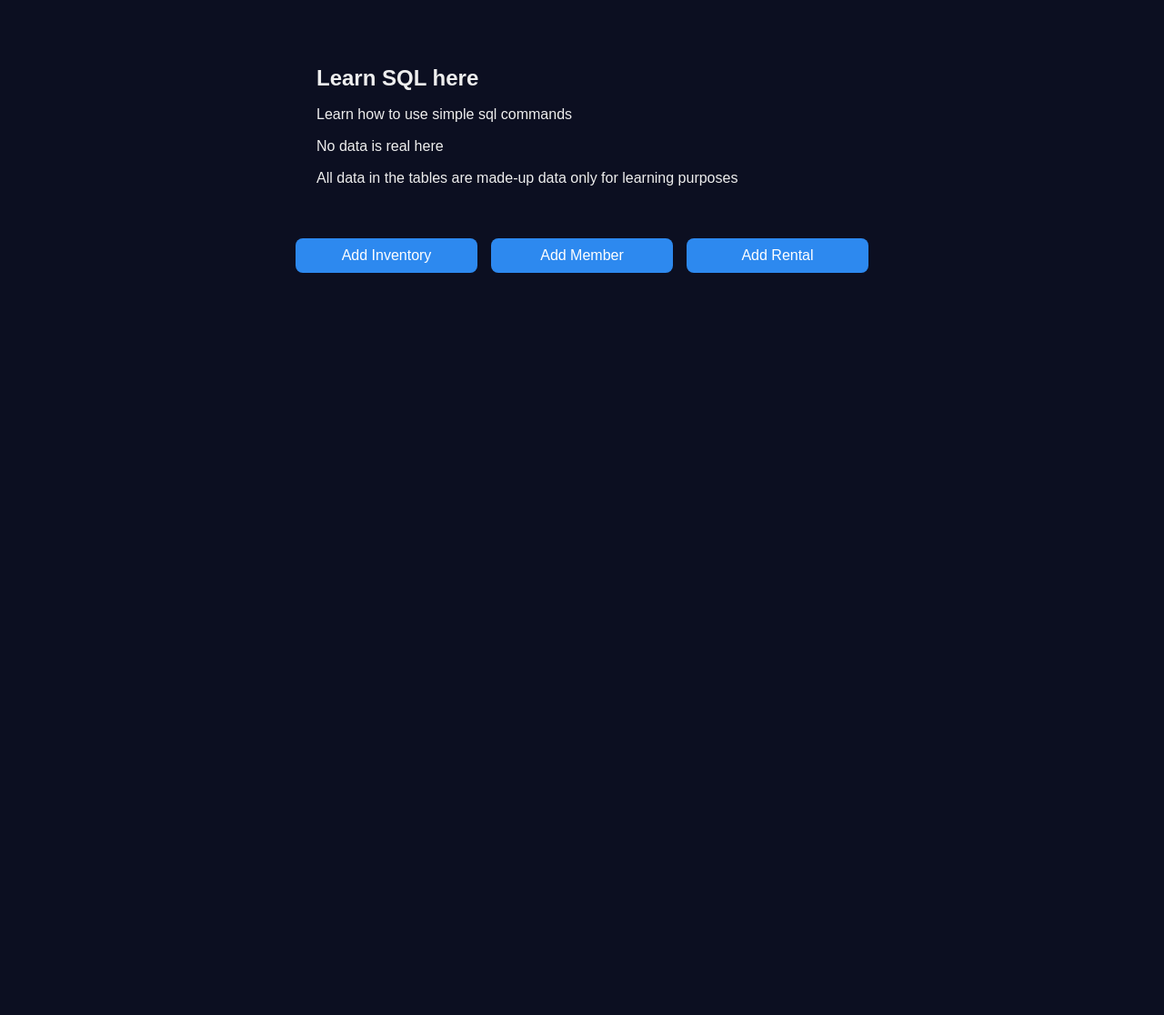
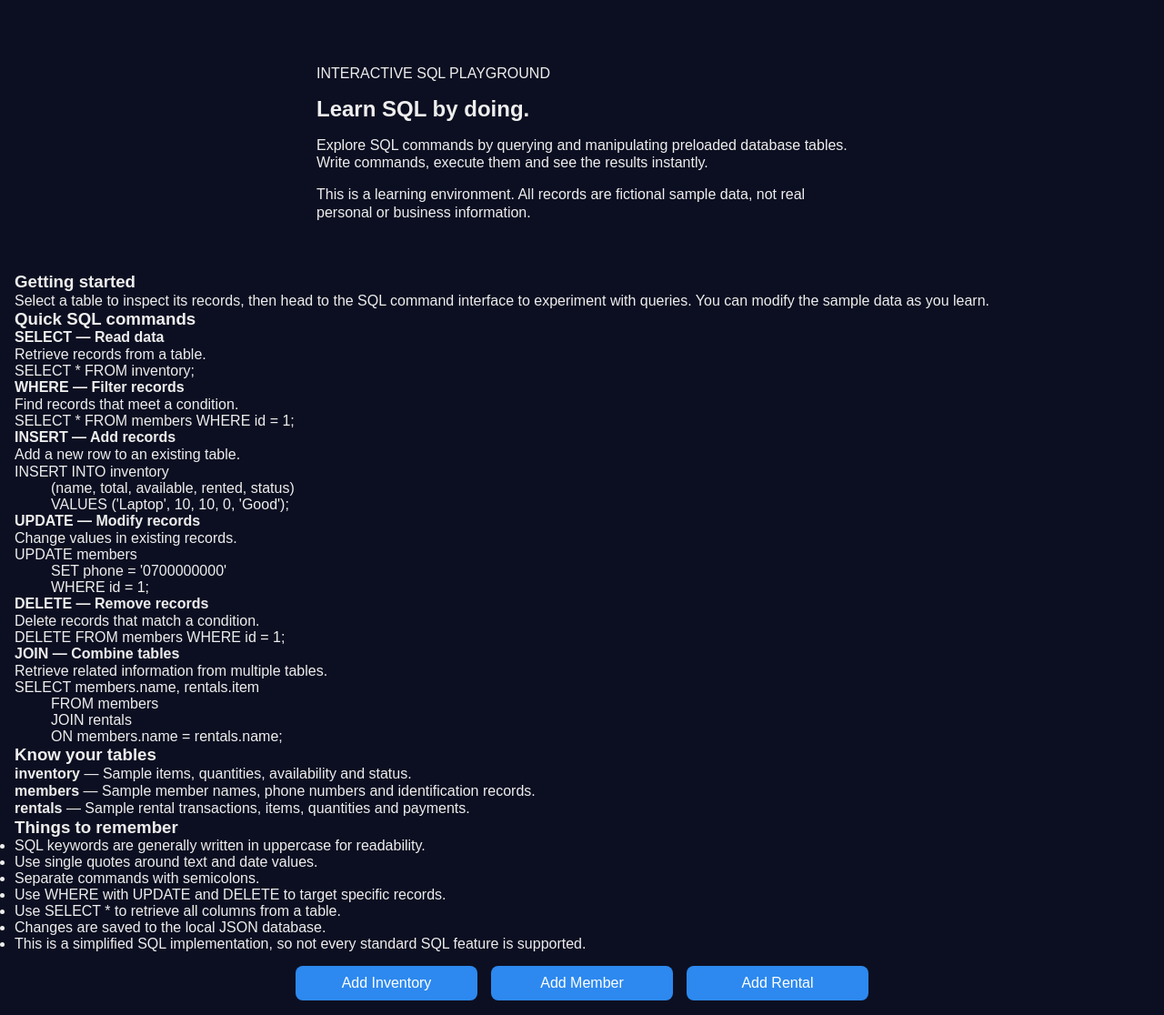
Before and after one commit to kypchumba/amani-mini-RDBMS, a Flask app: page / in a window 1280 px wide. Shown: the part 49-1165 px from the top of the page at 91% size. Before the commit the page ends 349 px from the top, so only its background shows below. Run offline with Flask 3, Linux system fonts and the light colour scheme; parts of the project's set-up code (start-up, migrations or seed data) failed here and were passed over.

Commit message:
Improve the dashboard UI

```diff
--- a/templates/index.html
+++ b/templates/index.html
@@ -29,17 +29,112 @@
          <section id="dashboard" class="view active">
 
              <div class="cards">
-                <h2>Learn SQL here</h2>
-                <p>Learn how to use simple sql commands</p>
-                <p>No data is real here</p>
-                <p>All data in the tables are made-up data only for learning purposes</p>
+                 <span class="eyebrow">INTERACTIVE SQL PLAYGROUND</span>
+
+                 <h2>Learn SQL by doing.</h2>
+
+                 <p>
+                     Explore SQL commands by querying and manipulating
+                     preloaded database tables. Write commands, execute
+                     them and see the results instantly.
+                 </p>
+
+                 <p>
+                     This is a learning environment. All records are
+                     fictional sample data, not real personal or business
+                     information.
+                 </p>
+             </div>
+
+             <div class="panel">
+                 <h3>Getting started</h3>
+                 <p>
+                     Select a table to inspect its records, then head to
+                     the SQL command interface to experiment with queries.
+                     You can modify the sample data as you learn.
+                 </p>
+
+                 <h3>Quick SQL commands</h3>
+
+                 <div class="command-list">
+
+                     <div class="command">
+                         <h4>SELECT — Read data</h4>
+                         <p>Retrieve records from a table.</p>
+                         <pre><code>SELECT * FROM inventory;</code></pre>
+                     </div>
+
+                     <div class="command">
+                         <h4>WHERE — Filter records</h4>
+                         <p>Find records that meet a condition.</p>
+                         <pre><code>SELECT * FROM members WHERE id = 1;</code></pre>
+                     </div>
+
+                     <div class="command">
+                         <h4>INSERT — Add records</h4>
+                         <p>Add a new row to an existing table.</p>
+                         <pre><code>INSERT INTO inventory
+         (name, total, available, rented, status)
+         VALUES ('Laptop', 10, 10, 0, 'Good');</code></pre>
+                     </div>
+
+                     <div class="command">
+                         <h4>UPDATE — Modify records</h4>
+                         <p>Change values in existing records.</p>
+                         <pre><code>UPDATE members
+         SET phone = '0700000000'
+         WHERE id = 1;</code></pre>
+                     </div>
+
+                     <div class="command">
+                         <h4>DELETE — Remove records</h4>
+                         <p>Delete records that match a condition.</p>
+                         <pre><code>DELETE FROM members WHERE id = 1;</code></pre>
+                     </div>
+
+                     <div class="command">
+                         <h4>JOIN — Combine tables</h4>
+                         <p>Retrieve related information from multiple tables.</p>
+                         <pre><code>SELECT members.name, rentals.item
+         FROM members
+         JOIN rentals
+         ON members.name = rentals.name;</code></pre>
+                     </div>
+
+                 </div>
+             </div>
+
+             <div class="panel">
+                 <h3>Know your tables</h3>
+
+                 <p><strong>inventory</strong> — Sample items, quantities,
+                 availability and status.</p>
+
+                 <p><strong>members</strong> — Sample member names,
+                 phone numbers and identification records.</p>
+
+                 <p><strong>rentals</strong> — Sample rental transactions,
+                 items, quantities and payments.</p>
+             </div>
+
+             <div class="panel">
+                 <h3>Things to remember</h3>
+
+                 <ul>
+                     <li>SQL keywords are generally written in uppercase for readability.</li>
+                     <li>Use single quotes around text and date values.</li>
+                     <li>Separate commands with semicolons.</li>
+                     <li>Use WHERE with UPDATE and DELETE to target specific records.</li>
+                     <li>Use SELECT * to retrieve all columns from a table.</li>
+                     <li>Changes are saved to the local JSON database.</li>
+                     <li>This is a simplified SQL implementation, so not every standard SQL feature is supported.</li>
+                 </ul>
              </div>
                      <div class="panel actions">
                          <button class="btn-add" data-table="inventory">Add Inventory</button>
                          <button class="btn-add" data-table="members">Add Member</button>
                          <button class="btn-add" data-table="rentals">Add Rental</button>
                      </div>
-
          </section>
 
         <!-- Inventory Table -->
@@ -100,7 +195,7 @@
         <!-- REPL Table -->
         <section id="repl" class="view">
             <h2>REPL Console</h2>
-            <textarea id="repl-input" placeholder="Enter SQL command..."></textarea>
+            <textarea id="repl-input" placeholder=""></textarea>
             <button id="repl-btn">Run</button>
 
             <!-- REPL Result Panels -->
```
Lines whose indentation alone changed are shown as unchanged.
